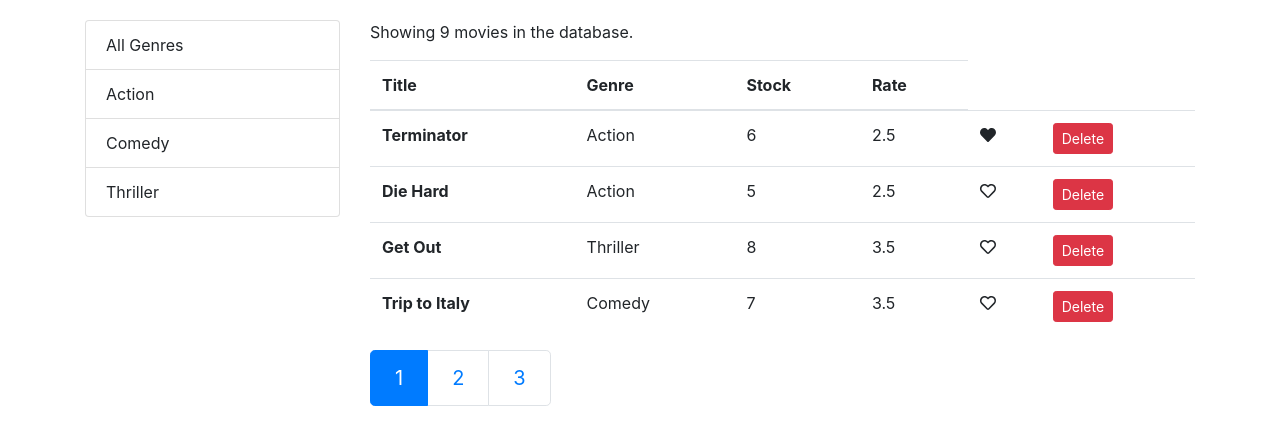
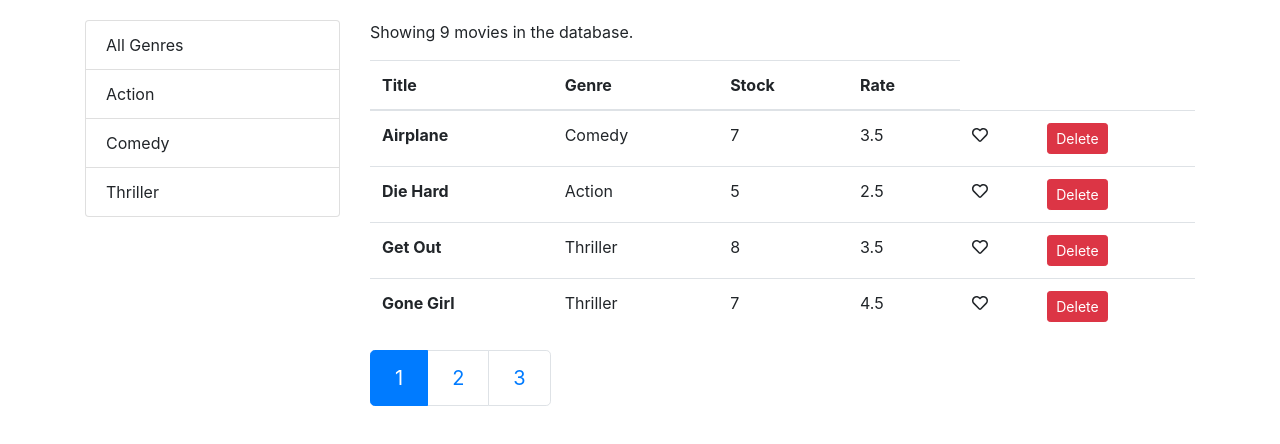
Before and after one commit to abchakra/mastering-react, a React (Create React App) app in the folder vidly/: page / in a window 1280 px wide. Shown: the top 444 px of the page. Built offline with nearby package versions, Linux system fonts and the light colour scheme.

Commit message:
sorting : implementing sorting

```diff
--- a/vidly/src/components/movies.jsx
+++ b/vidly/src/components/movies.jsx
@@ -5,13 +5,15 @@
 import { getGenres } from '../services/fakeGenreService';
 import ListGroup from './listGroup';
 import MoviesTable from './moviesTable';
+import _ from 'lodash';
 class Movies extends Component {
     state = {
         movies: [],
         genres: [],
         pageSize: 4,
         currentPage: 1,
-        selectedGenre: null
+        selectedGenre: null,
+        sortColumn: { path: 'title', order: 'asc' }
     }
 
     handleLiked = movie => {
@@ -35,6 +37,17 @@
     }
     handleSort = path => {
 
+
+        const sortColumn = { ...this.state.sortColumn };
+        console.log(path, sortColumn.order)
+        if (sortColumn.path === path) {
+            sortColumn.order = sortColumn.order === "asc" ? "desc" : "asc";
+        } else {
+            sortColumn.path = path;
+            sortColumn.order = "asc";
+        }
+        this.setState({ sortColumn });
+
     }
     componentDidMount() {
 
@@ -47,13 +60,15 @@
     render() {
         const { length: movieCount } = this.state.movies;
 
-        const { pageSize, currentPage, movies: allMovies, genres, selectedGenre } = this.state;
+        const { pageSize, currentPage, movies: allMovies, genres, selectedGenre, sortColumn } = this.state;
 
         if (movieCount === 0) {
             return <p>There are no movies in the database</p>
         } else {
             const filtered = selectedGenre && selectedGenre._id ? allMovies.filter(m => m.genre._id === selectedGenre._id) : allMovies;
-            const movies = paginate(filtered, currentPage, pageSize);
+
+            const sorted = _.orderBy(filtered, [sortColumn.path], [sortColumn.order]);
+            const movies = paginate(sorted, currentPage, pageSize);
             return (
                 <div className="row">
                     <div className="col-3">
```
